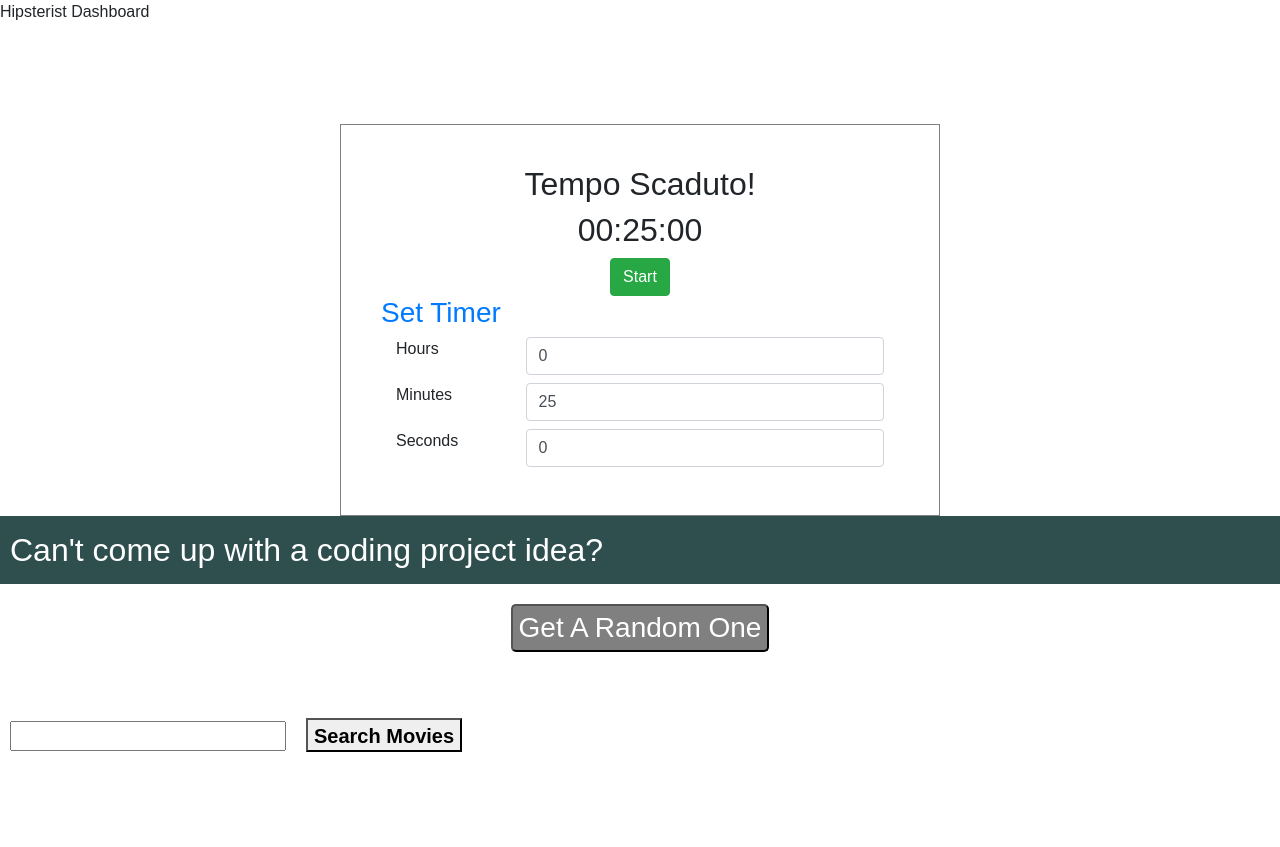
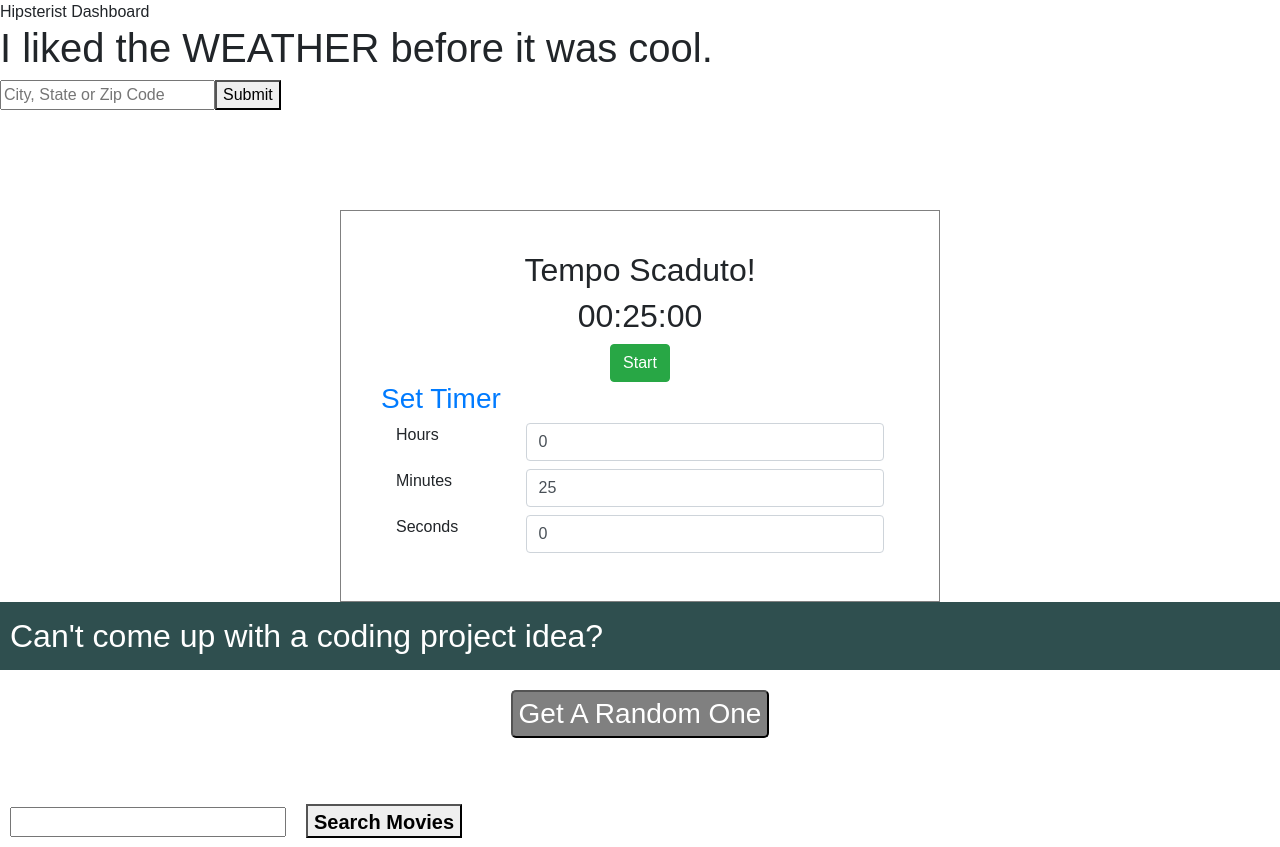
Before and after one commit to lisadean/hipsterist-dashboard, a React (Create React App) app: page / in a window 1280 px wide. Before the commit the page ends 800 px from the top, so only its background shows below. Built offline with nearby package versions, Linux system fonts and the light colour scheme; a web font is replaced by a local one.

Commit message:
uncomment Weather component

```diff
--- a/src/App.js
+++ b/src/App.js
@@ -1,15 +1,15 @@
-import React, { Component } from 'react';
-import './App.css';
-import Weather from './components/Weather';
-import Pomodoro from './Pomodoro/pomodoro';
-import ProjectRandomizer from './ProjectRandomizer';
-import MovieDashboard from './MovieDashboard';
+import React, { Component } from "react";
+import "./App.css";
+import Weather from "./components/Weather";
+import Pomodoro from "./Pomodoro/pomodoro";
+import ProjectRandomizer from "./ProjectRandomizer";
+import MovieDashboard from "./MovieDashboard";
 
 class App extends Component {
   render() {
     return (
       <div className="App">
-        {/* <Weather /> */}
+        <Weather />
 
         <div className="pomodoro">
           <Pomodoro />
@@ -20,7 +20,7 @@ class App extends Component {
         </div>
 
         <div>
-        <MovieDashboard />
+          <MovieDashboard />
         </div>
       </div>
     );
```
Also changed, not shown: 1 other file (tests, documents, lock files or other folders).
